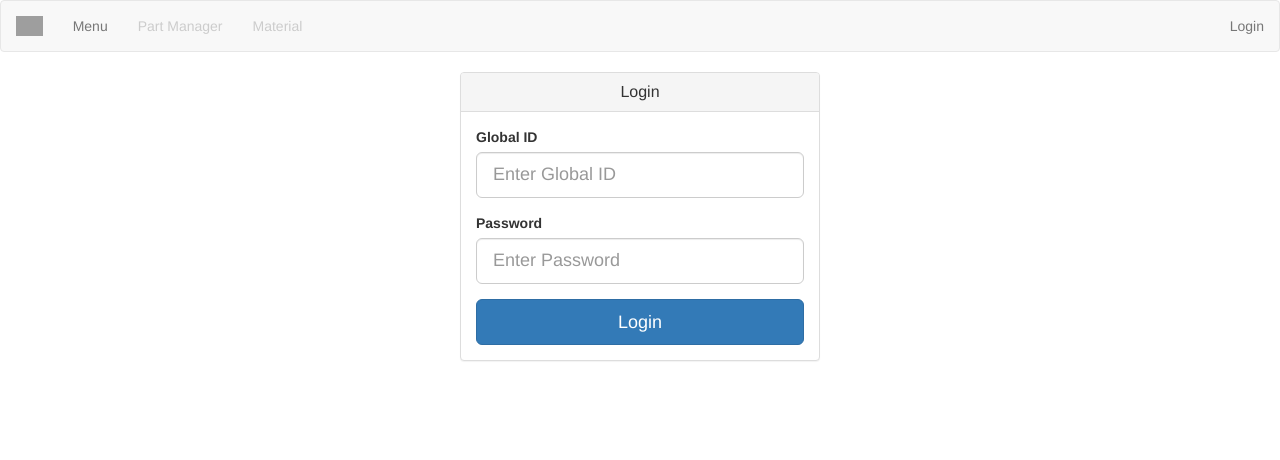
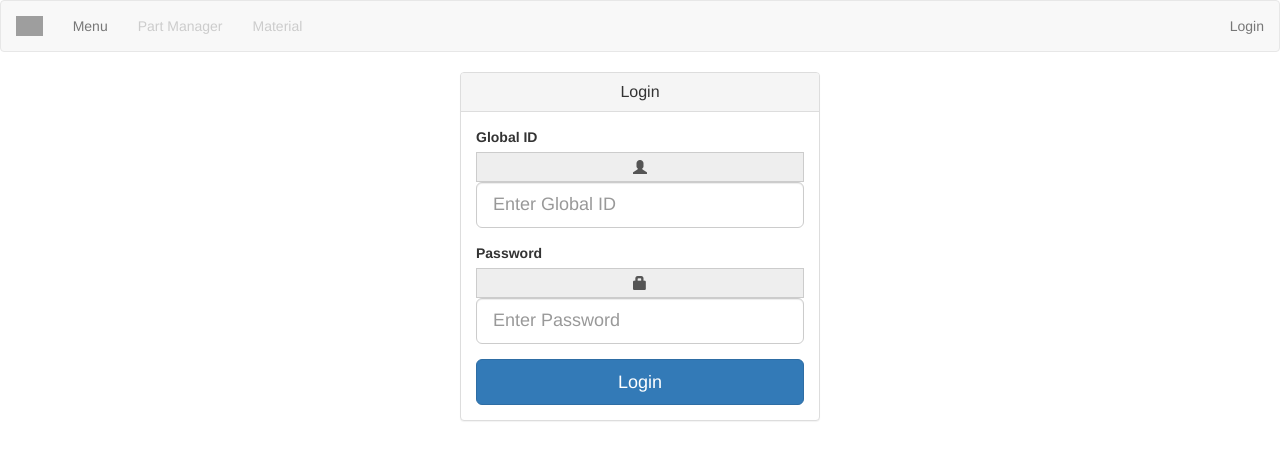
Before and after one commit to NikolaZdravkovic1/material-part-manager-app, an Angular app: page /login in a window 1280 px wide. Shown: the top 460 px of the page. Built offline with nearby package versions, Linux system fonts and the light colour scheme; grey boxes are pictures that could not be loaded.

Commit message:
update (minor css changes)

```diff
--- a/src/app/login/login.component.html
+++ b/src/app/login/login.component.html
@@ -10,11 +10,13 @@
           <form (ngSubmit)="login()">
             <div class="form-group">
               <label for="globalId">Global ID</label>
+              <span class="input-group-addon"><i class="glyphicon glyphicon-user"></i></span>
               <input type="text" id="globalId" [(ngModel)]="globalId" name="globalId"
                      class="form-control input-lg" placeholder="Enter Global ID" required>
             </div>
             <div class="form-group">
               <label for="password">Password</label>
+              <span class="input-group-addon"><i class="glyphicon glyphicon-lock"></i></span>
               <input type="password" id="password" [(ngModel)]="password" name="password"
                      class="form-control input-lg" placeholder="Enter Password" required>
             </div>
--- a/src/app/materials/materials.component.html
+++ b/src/app/materials/materials.component.html
@@ -4,6 +4,7 @@
             <app-add-material></app-add-material>
         </div>
     </div>
+    <hr>
     <div class="row">
         <div class="col-xs-12">
             <app-recent-materials></app-recent-materials>
```
